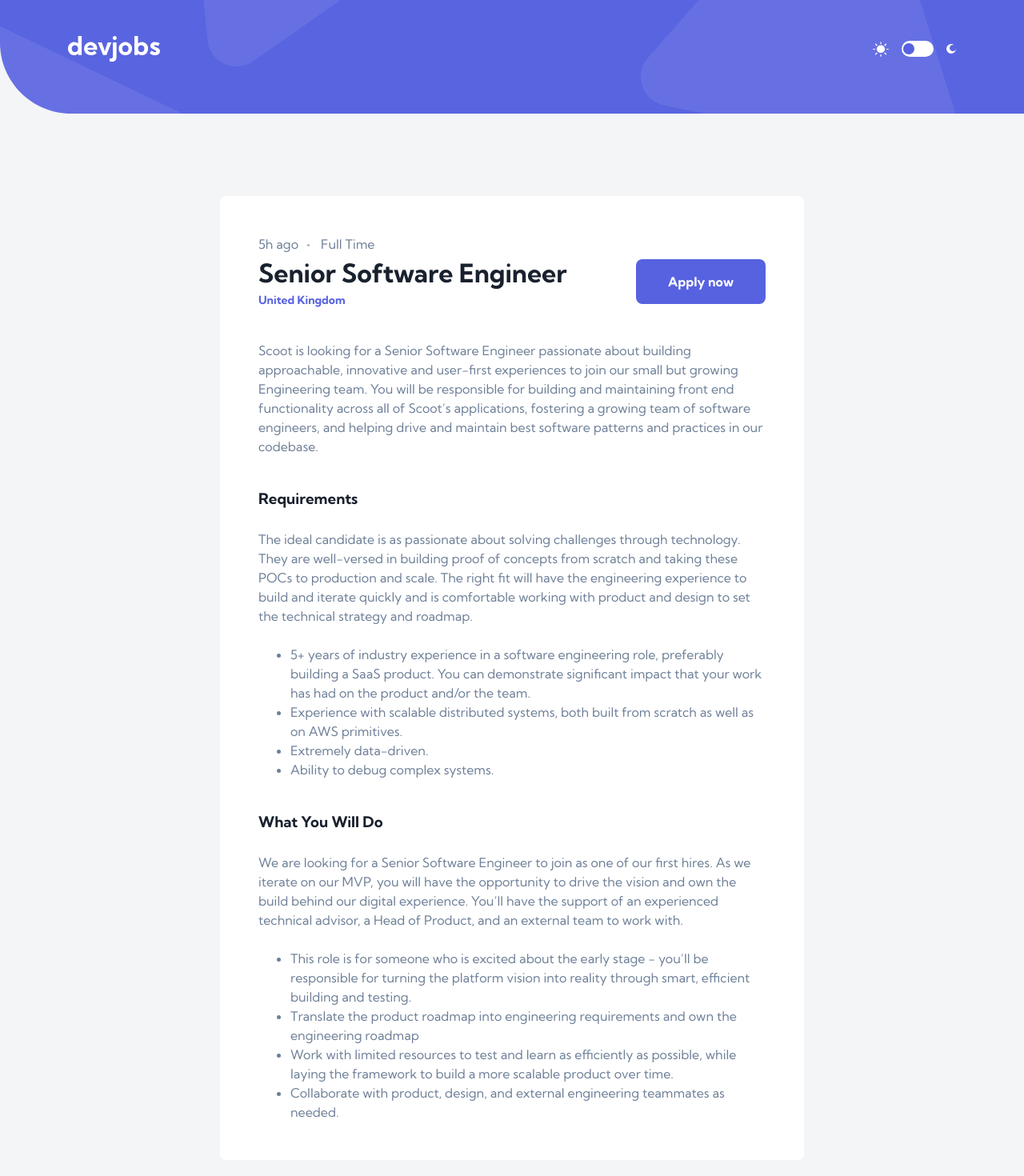
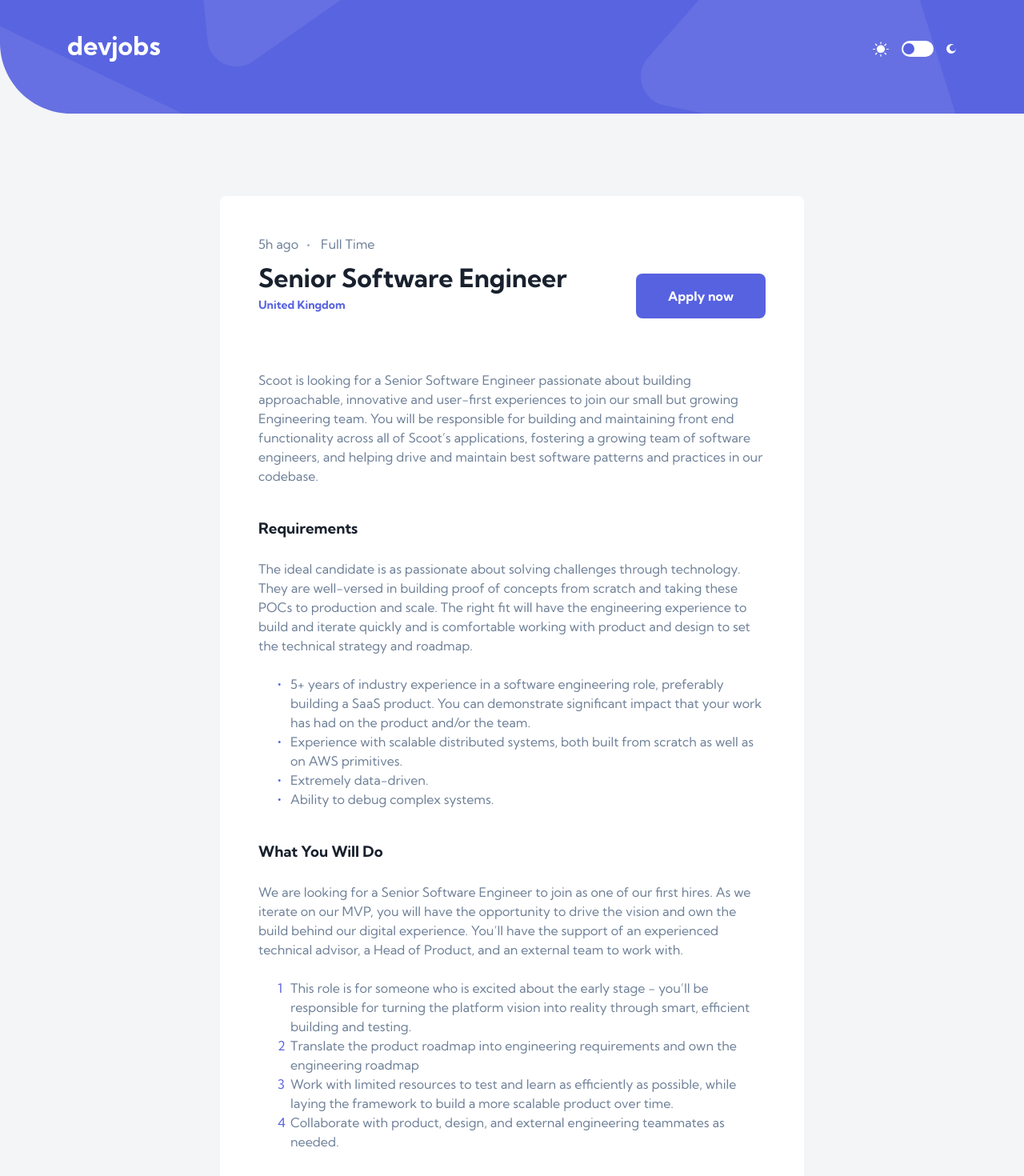
Before and after one commit to nivancheva/devjobs-web-app-react, a React (Vite) app: page / in a window 1280 px wide. Shown: the top 1470 px of the page at 80% size. Built offline with nearby package versions, Linux system fonts and the light colour scheme.

Commit message:
fix button pading and li element color

```diff
--- a/src/components/Button.jsx
+++ b/src/components/Button.jsx
@@ -1,7 +1,7 @@
 export default function Button({ children, primary, onClick }) {
     return (
         <div>
-            <button onClick={onClick} className={`button ${primary ? "button-primary" : "button-secondary"}`}>{children}</button>
+            <button onClick={onClick} className={`mobile-button button ${primary ? "button-primary" : "button-secondary"}`}>{children}</button>
         </div>
     )
 }
--- a/src/components/SelectedJob.css
+++ b/src/components/SelectedJob.css
@@ -25,6 +25,20 @@
     margin-top: 0;
 }
 
+@media (max-width:767rem) {
+    .job-position-wrapper {
+        margin-bottom: 1.563rem;
+    }
+
+    .mobile-button {
+        width: 100%;
+    }
+
+    .button-wrapper {
+        padding-block: 1.563rem;
+    }
+}
+
 @media (min-width:768px) {
     .header_selected-job {
         display: flex;
@@ -36,6 +50,10 @@
         margin-block: 8.188rem 3.313rem;
         padding: 3rem;
     }
+
+    .job-description {
+        margin-top: 2.5rem;;
+    }
 }
 
 @media (min-width:800px) {
--- a/src/components/SelectedJob.jsx
+++ b/src/components/SelectedJob.jsx
@@ -15,15 +15,18 @@ export default function SelectedJob({ job }) {
                         <p className='contract-type'>{job.contract}</p>
                     </div>
                     <div className='header_selected-job'>
-                        <div>
+                        <div className='job-position-wrapper'>
                             <h1 className='job_position'>{job.position}</h1>
                             <p className='company-location location_job_dscription'>United Kingdom</p>
                         </div>
-                        <Button primary>Apply now</Button>
+                        <div className='button-wrapper'>
+                            <Button primary>Apply now</Button>
+                        </div>
                     </div>
+
+                    <p className='job-description'>{job.description}</p>
                 </div>
 
-                <p>{job.description}</p>
 
                 <div className='grid-gap-2'>
                     <h3>Requirements</h3>
@@ -40,13 +43,13 @@ export default function SelectedJob({ job }) {
                 <div className='grid-gap-2'>
                     <h3>What You Will Do</h3>
                         <p>{job.role.content}</p>
-                        <ul>
+                        <ol>
                             {
                                 job.role.items.map(role => {
                                     return <li key={role}>{role}</li>
                                 })
                             }
-                        </ul>
+                        </ol>
                 </div>
             </div>
         </div>
--- a/src/index.css
+++ b/src/index.css
@@ -131,6 +131,36 @@ form {
   transform: translate(0, 50%);
 }
 
+ul {
+  list-style: none;
+}
+
+ul li::before {
+  content: "\2022";
+  color: var(--clr-violet);
+  font-weight: bold;
+  display: inline-block;
+  width: 1em;
+  margin-left: -1em;
+}
+
+ol {
+  list-style: none;
+  counter-reset: li;
+}
+
+li::before {
+  content: counter(li);
+  color: var(--clr-violet);
+  display: inline-block;
+  width: 1em;
+  margin-left: -1em
+}
+
+li {
+  counter-increment: li
+}
+
 @media (min-width: 768px) {
 }
 
```
